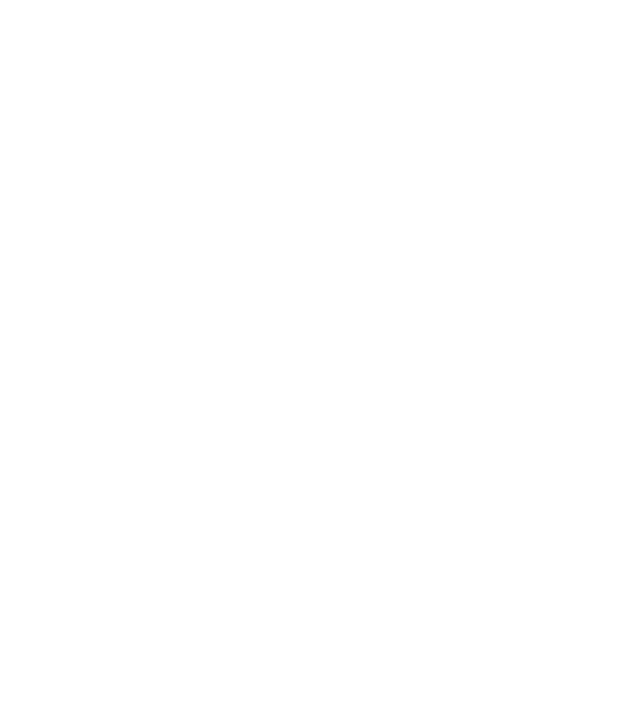
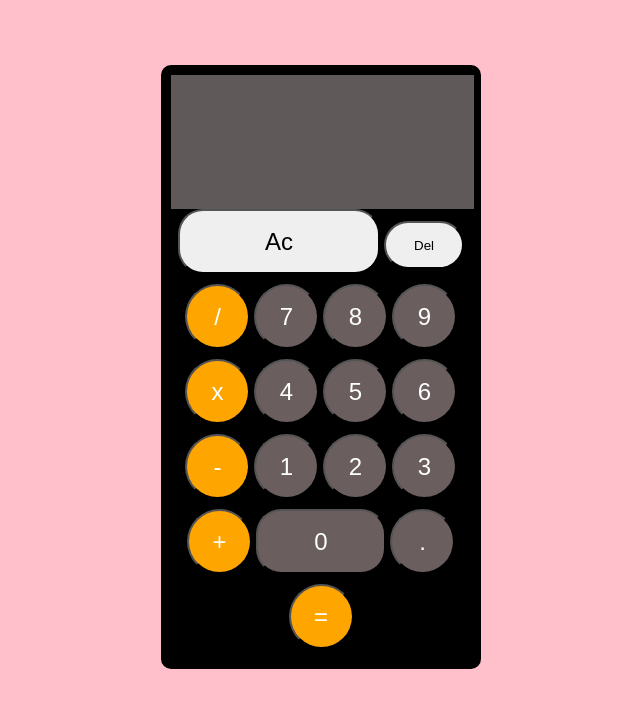
Before and after one commit to enowjohn/calculators-projects, a plain HTML site: page index.html in a window 1280 px wide. Shown: the whole page, without its empty margins (319-959 px from the left). Drawn offline with Linux system fonts and the light colour scheme.

Commit message:
a new branch created

```diff
--- a/asset/style/sylee.css
+++ b/asset/style/sylee.css
@@ -0,0 +1,73 @@
+
+*{
+    padding: 0;
+    margin: 0;
+}
+
+body {
+    background-color: pink;
+}
+
+div.form {
+    width: 300px;
+    padding: 10px;
+    margin: auto;
+    background-color: black;
+    border-radius: 10px;
+    text-align: center;
+    position: relative;
+    top: 65px;
+}
+
+div.form f\orm input[type="text"] {
+    background-color: rgb(95, 89, 89);
+    border: none;
+    outline: none;
+    width: 95%;
+    padding: 10% 3%;
+    text-align: right;
+    color: white;
+    font-size: 4em;
+
+}
+
+div.form form input[type="button"]{
+    width: 65px;
+    height: 65px;
+    font-size: 1.5em;
+    border-radius: 50%;
+    margin-bottom: 10px;
+}
+
+div.form form input[type="button"].ac {
+    width: 202px;
+    border-top-right-radius: 25px;
+    border-top-left-radius: 25px;
+    border-bottom-left-radius: 25px;
+    border-bottom-right-radius: 25px;
+}
+
+
+div.form form input[type="button"].z {
+    width: 130px;
+    border-top-right-radius: 25px;
+    border-top-left-radius: 25px;
+    border-bottom-left-radius: 25px;
+    border-bottom-right-radius: 25px;
+}
+
+.or {
+    background-color: orange;
+    color: white;
+}
+
+.n {
+    background-color: rgb(106, 94, 94);
+    color: white;
+}
+
+.button {
+    width: 5rem;
+    height: 3rem;
+    border-radius: 50rem;
+}
--- a/index.html
+++ b/index.html
@@ -7,6 +7,29 @@
     <link rel="stylesheet" href="./asset/style/sylee.css">
 </head>
 <body>
+    <div class="form">
+    <form name="mf">
+        <input type="text" name="result">
+        <input type="button" value="Ac" class="ac"  onclick="mf.result.value = '' ">
+        <button class="button">Del</button>
+        <input type="button" value="/" class="or" onclick="mf.result.value += '/' ">
+        <input type="button" value="7" class="n" onclick="mf.result.value += '7' ">
+        <input type="button" value="8" class="n"  onclick="mf.result.value += '8' ">
+        <input type="button" value="9" class="n"  onclick="mf.result.value += '9' ">
+        <input type="button" value="x" class="or"  onclick="mf.result.value += '*' ">
+        <input type="button" value="4" class="n"  onclick="mf.result.value += '4' ">
+        <input type="button" value="5" class="n"  onclick="mf.result.value += '5' ">
+        <input type="button" value="6" class="n"  onclick="mf.result.value += '6' ">
+        <input type="button" value="-" class="or"  onclick="mf.result.value += '-' ">
+        <input type="button" value="1" class="n"  onclick="mf.result.value += '1' ">
+        <input type="button" value="2" class="n"  onclick="mf.result.value += '2' ">
+        <input type="button" value="3" class="n"  onclick="mf.result.value += '3' ">
+        <input type="button" value="+" class="or"  onclick="mf.result.value += '+' ">
+        <input type="button" value="0" class="n z"   onclick="mf.result.value += '0' ">
+        <input type="button" value="." class="n"  onclick="mf.result.value += '.' ">
+        <input type="button" value="=" class="or"  onclick="mf.result.value = eval(mf.result.value) ">
 
+    </form>
+   </div>
 </body>
 </html>
```
